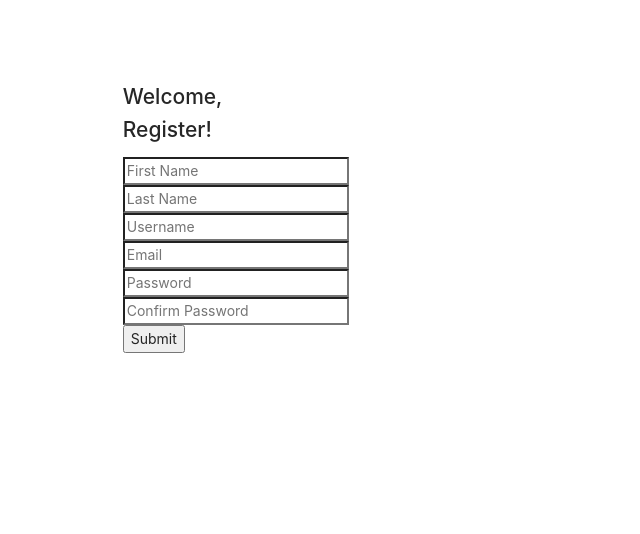
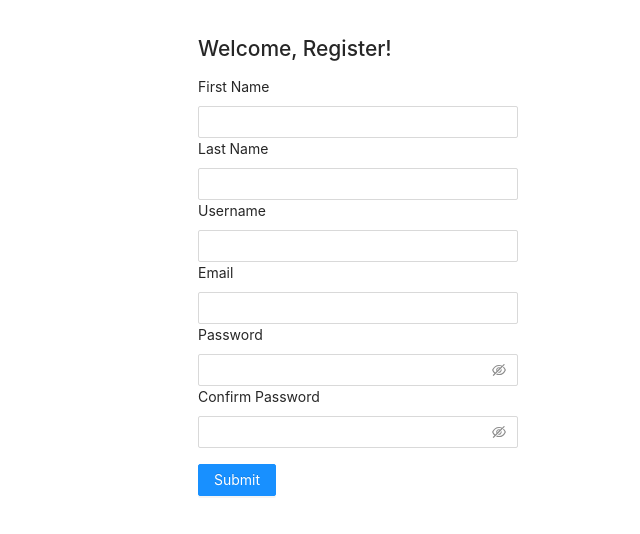
Before and after one commit to Exia01/Project-Expense, a React (Create React App) app in the folder client/: page /register in a window 1280 px wide. Shown: the top 534 px of the page, without its empty margins (282-922 px from the left). Built offline with nearby package versions, Linux system fonts and the light colour scheme.

Commit message:
Rework register component to include AntDesign

```diff
--- a/client/public/index.html
+++ b/client/public/index.html
@@ -20,7 +20,8 @@
       work correctly both with client-side routing and a non-root public URL.
       Learn how to configure a non-root public URL by running `npm run build`.
     -->
-
+<!--
+  <link rel="stylesheet" href="https://cdnjs.cloudflare.com/ajax/libs/materialize/1.0.0/css/materialize.min.css"> -->
 
   <!-- <link href="https://fonts.googleapis.com/css2?family=Poppins:wght@300;400;500;700&display=swap" rel="stylesheet"> -->
 
--- a/client/src/components/Auth/Register/Register.js
+++ b/client/src/components/Auth/Register/Register.js
@@ -6,11 +6,15 @@ import { UserDispatchContext } from '../../../contexts/user.context';
 //Ant Design Css and component styles
 import 'antd/dist/antd.css';
 import { Row, Col } from 'antd';
+import { Input, Button } from 'antd';
+import { EyeInvisibleOutlined, EyeTwoTone } from '@ant-design/icons';
+
 import useStyles from '../../../styles/Auth/RegisterStyles';
 
 const Register = () => {
   //-- Setup State
   const [toDash, setToDash] = useState(false);
+
   const [formData, setFormData] = useState({
     first: '',
     last: '',
@@ -19,18 +23,20 @@ const Register = () => {
     password: '',
     confirm: '',
   });
+  const [submittingForm, setSubmittingForm] = useState(false);
 
   const classes = useStyles();
   const dispatch = useContext(UserDispatchContext);
 
   const { first, last, username, email, password, confirm } = formData;
 
-  const onChange = (e) => {
+  const handleChange = (e) => {
     setFormData({ ...formData, [e.target.name]: e.target.value });
   };
 
   const onSubmit = async (e) => {
     e.preventDefault();
+    setSubmittingForm(true);
 
     if (password !== confirm) {
       console.error('Passwords do not Match');
@@ -83,9 +89,14 @@ const Register = () => {
         type: 'AUTH_USER',
         user: { token, isAuthenticated: true, userInfo, expiresAt },
       });
-      setToDash(true);
+
+      setSubmittingForm(false);
+      setTimeout(() => {
+        setToDash(true);
+      }, 5000);
     } catch (err) {
       console.log(err);
+      setSubmittingForm(false);
       // console.error(err.response.data);
       // res.status(500).json(err);
     }
@@ -103,63 +114,80 @@ const Register = () => {
           <Col xs={12} sm={10} md={8} lg={6}>
             <h1 className='welcome'>Welcome, Register!</h1>
             <form className='register' onSubmit={(e) => onSubmit(e)}>
-              <div className='form-group'>
-                <input
-                  type='text'
-                  placeholder='First Name'
+              <div className={classes.formGroup}>
+                <label htmlFor='firstName' className={classes.formLabel}>
+                  First Name
+                </label>
+                <Input
                   name='first'
-                  value={first}
-                  onChange={(e) => onChange(e)}
+                  defaultValue={first}
+                  onChange={handleChange}
                 />
               </div>
-              <div className='form-group'>
-                <input
-                  type='text'
-                  placeholder='Last Name'
+              <div className={classes.formGroup}>
+                <label htmlFor='lastName' className={classes.formLabel}>
+                  Last Name
+                </label>
+                <Input
                   name='last'
-                  value={last}
-                  onChange={(e) => onChange(e)}
+                  defaultValue={last}
+                  onChange={handleChange}
                 />
               </div>
-              <div className='form-group'>
-                <input
-                  type='text'
-                  placeholder='Username'
+              <div className={classes.formGroup}>
+                <label htmlFor='userName' className={classes.formLabel}>
+                  Username
+                </label>
+                <Input
                   name='username'
-                  value={username}
-                  onChange={(e) => onChange(e)}
+                  defaultValue={username}
+                  onChange={handleChange}
                 />
               </div>
-              <div className='form-group'>
-                <input
-                  type='text'
-                  placeholder='Email'
+              <div className={classes.formGroup}>
+                <label htmlFor='email' className={classes.formLabel}>
+                  Email
+                </label>
+                <Input
                   name='email'
-                  value={email}
-                  onChange={(e) => onChange(e)}
+                  defaultValue={email}
+                  onChange={handleChange}
                 />
               </div>
-              <div className='form-group'>
-                <input
-                  type='password'
-                  placeholder='Password'
+              <div className={classes.formGroup}>
+                <label htmlFor='password' className={classes.formLabel}>
+                  Password
+                </label>
+                <Input.Password
+                  placeholder=''
                   name='password'
-                  value={password}
-                  onChange={(e) => onChange(e)}
+                  onChange={handleChange}
+                  iconRender={(visible) =>
+                    visible ? <EyeTwoTone /> : <EyeInvisibleOutlined />
+                  }
                 />
               </div>
-              <div className='form-group'>
-                <input
-                  type='password'
-                  placeholder='Confirm Password'
+              <div className={classes.formGroup}>
+                <label htmlFor='confirmPassword' className={classes.formLabel}>
+                  Confirm Password
+                </label>
+                <Input.Password
+                  placeholder=''
                   name='confirm'
-                  value={confirm}
-                  onChange={(e) => onChange(e)}
+                  onChange={handleChange}
+                  iconRender={(visible) =>
+                    visible ? <EyeTwoTone /> : <EyeInvisibleOutlined />
+                  }
                 />
               </div>
-              <button type='submit' className='btn'>
+              <Button
+                type='primary'
+                htmlType='submit '
+                className={classes.submitBtn}
+                loading={submittingForm && 'true'}
+              >
                 Submit
-              </button>
+              </Button>
             </form>
           </Col>
         </Row>
--- a/client/src/styles/Auth/RegisterStyles.js
+++ b/client/src/styles/Auth/RegisterStyles.js
@@ -1,18 +1,22 @@
-import { createUseStyles } from 'react-jss'
+import { createUseStyles } from 'react-jss';
 
 const useStyles = createUseStyles({
-    root: {
-        display: 'flex',
-        maxWidth: '50vw',
-        margin: '5rem auto 0 auto ',
-        flexFlow: 'wrap'
-    },
-    formTitle: {
-        flex: '1 100%'
-    },
-    submitBtn:{
-        marginRight:'1rem'
-    }
+  root: {
+    // display: 'flex',
+    // maxWidth: '50vw',
+    paddingTop: '2rem',
+  },
+  formGroup: {},
+  formTitle: {
+    flex: '1 100%',
+  },
+  formLabel: {
+    display: 'inline-block',
+    marginBottom: '.5rem',
+  },
+  submitBtn: {
+    marginTop: '1rem',
+  },
 });
 
-export default useStyles
+export default useStyles;
```
